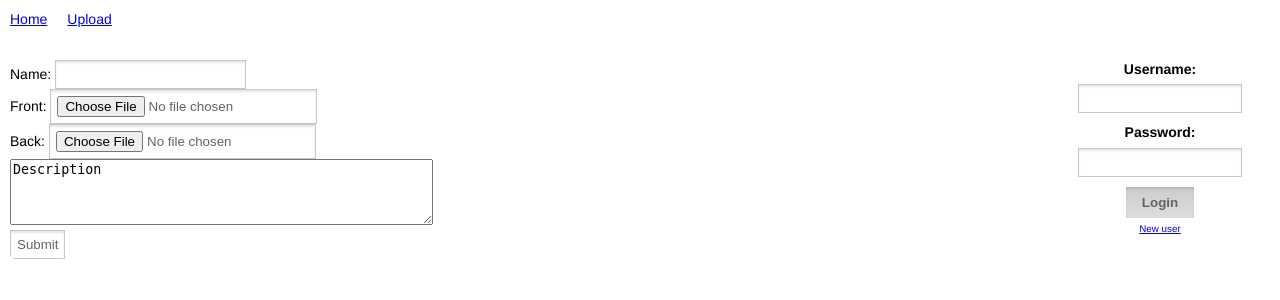
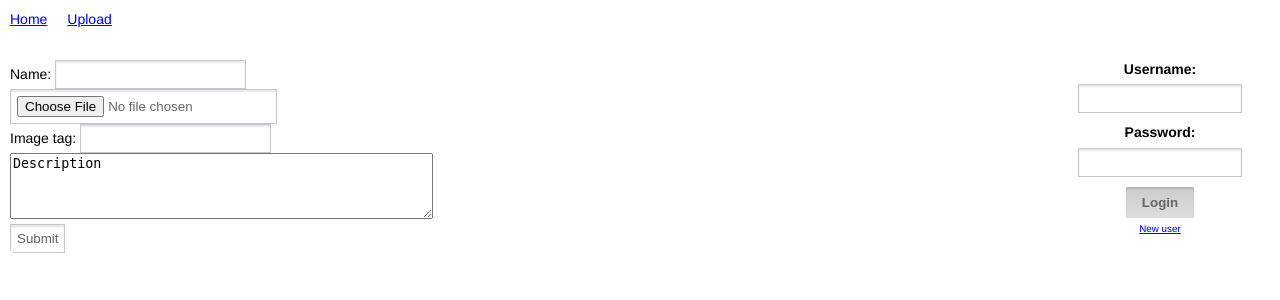
Before and after one commit to subiki/scarfage, a Flask app: page /new in a window 1280 px wide. Shown: the part 96-396 px from the top of the page. Run offline with Flask 2, Linux system fonts and the light colour scheme; some libraries are stand-ins or nearby versions.

Commit message:
new item changes, admin template fix

```diff
--- a/scarf/items.py
+++ b/scarf/items.py
@@ -98,12 +98,17 @@ def newitem():
         except NoItem:
             new_item(escape(request.form['name']), escape(request.form['desc']), username)
 
-        flash('Added item!')
-
         try:
             newitem = siteitem(escape(request.form['name']))
-            newitem.newimg(request.files['front'], "front")
-            newitem.newimg(request.files['back'], "back")
+
+            file = request.files['img']
+            if file:
+                if request.form['imgtag'] == '':
+                    flash('Please add a tag for this picture.')
+                    return redirect(url_for('newitem'))
+
+                newitem.newimg(request.files['img'], escape(request.form['imgtag']))
+
         except NoItem:
             flash('Error adding item!')
             return redirect(url_for('newitem'))
@@ -114,6 +119,7 @@ def newitem():
         except NoUser:
             flash('Log in to add this item to your collection.')
 
+        flash('Added item!')
         return redirect('/item/' + escape(request.form['name']))
 
     pd.title="Add New Item"
--- a/scarf/scarflib.py
+++ b/scarf/scarflib.py
@@ -9,8 +9,10 @@ from flask import request, redirect, session, escape, flash, url_for
 from urlparse import urlparse, urljoin
 from sql import upsert, doupsert, read, doquery, delete
 
+# Workaround for the issue identified here:
+# https://bugs.python.org/issue16512
+# Credit to:
 # https://coderwall.com/p/btbwlq/fix-imghdr-what-being-unable-to-detect-jpegs-with-icc_profile
-# https://bugs.python.org/issue16512
 def test_icc_profile_images(h, f):
     if h.startswith('\xff\xd8') and h[6:17] == b'ICC_PROFILE':
         return "jpeg"
--- a/scarf/templates/admin.html
+++ b/scarf/templates/admin.html
@@ -9,7 +9,7 @@
 <ul id="userlist">
 <li>username - email - joined - lastseen - # scarves added - User type</li>
 {% for user in pd.users %}
-    <li>{{ user.username }}  {{ pd.accesslevels[user.accesslevel] }} </a>
+    <li>{{ user.username }} - {{ pd.accesslevels[user.accesslevel] }} - {{ user.joined }} - {{ user.lastseen }} </a>
 
     {% if user.uid == pd.authuser.uid %}
     - you
--- a/scarf/templates/newitem.html
+++ b/scarf/templates/newitem.html
@@ -7,8 +7,8 @@
 <div id="content">
     <form action="/new" method="post" enctype="multipart/form-data">
         Name: <input type=text name=name><br />
-        Front: <input type="file" name="front" accept="image/*"><br />
-        Back: <input type="file" name="back" accept="image/*"><br />
+        <input type="file" name="img" accept="image/*"><br />
+        Image tag: <input type=text name=imgtag><br />
         <textarea name=desc rows="4" cols="50">Description</textarea><br />
         <input type=submit value=Submit>
     </form>
```
